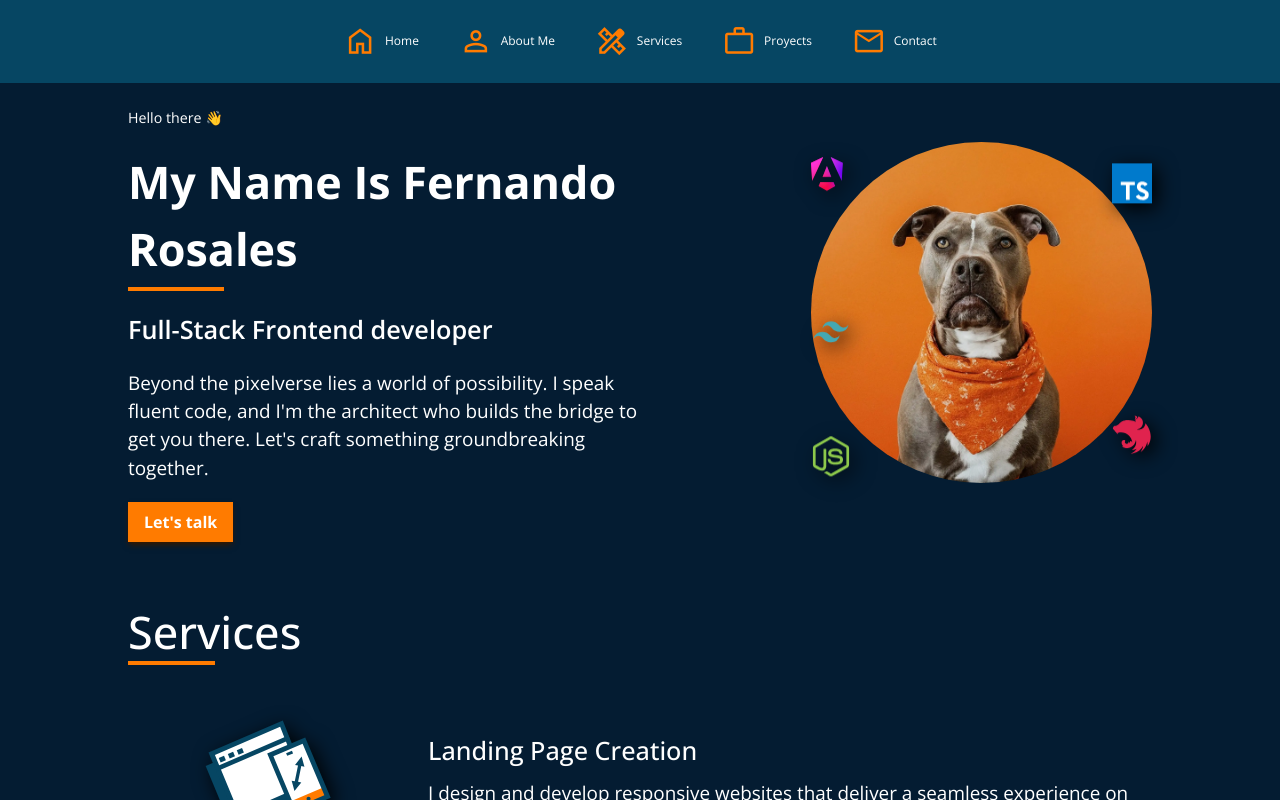
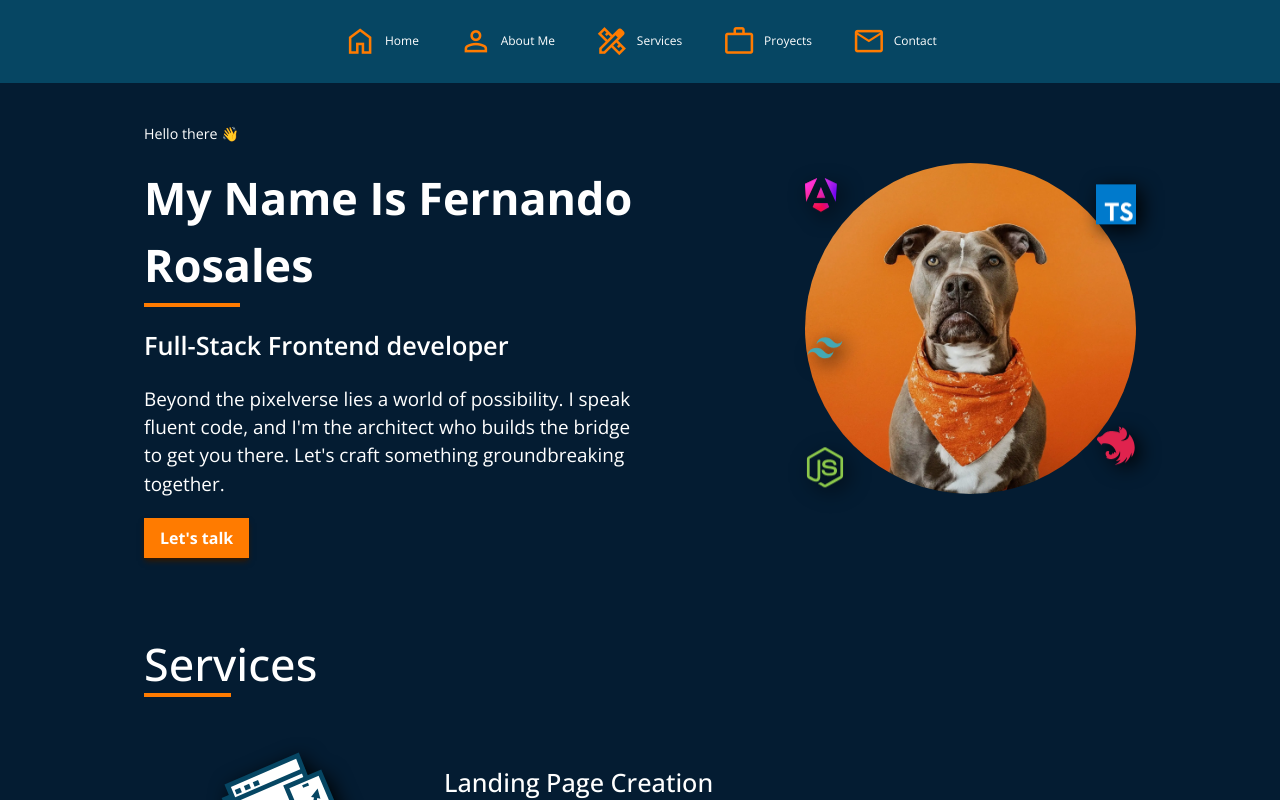
Before and after one commit to frosales14/portfolio, an Angular app: page / in a window 1280 px wide. Built offline with nearby package versions, Linux system fonts and the light colour scheme.

Commit message:
Feat: add paddings in home sections

```diff
--- a/src/app/pages/home/components/home-hero/home-hero.component.html
+++ b/src/app/pages/home/components/home-hero/home-hero.component.html
@@ -1,6 +1,6 @@
 <section
   id="hero"
-  class="text-white container p-4 tablet:flex tablet:items-center mx-auto tablet:p-0 tablet:justify-between tablet:gap-0"
+  class="text-white container p-4 tablet:flex tablet:items-center mx-auto tablet:py-4 tablet:px-4 tablet:justify-between tablet:gap-0"
 >
   <div
     class="relative w-1/2 mx-auto tablet:order-2 tablet:mx-0 tablet:w-1/2 desktop:w-1/3 desktop:max-w-lg"
--- a/src/app/pages/home/components/my-services/my-services.component.html
+++ b/src/app/pages/home/components/my-services/my-services.component.html
@@ -1,6 +1,6 @@
 <section
   id="services"
-  class="text-gray-400 px-4 bg-gray-900 body-font container mx-auto mt-14 tablet:px-0"
+  class="text-gray-400 px-4 bg-gray-900 body-font container mx-auto mt-14 tablet:px-4"
 >
   <h1
     class="text-white font-medium title-font inline-block text-2xl relative after:absolute after:w-1/2 after:h-1 after:bg-accent-500 after:bottom-0 after:left-0"
```
